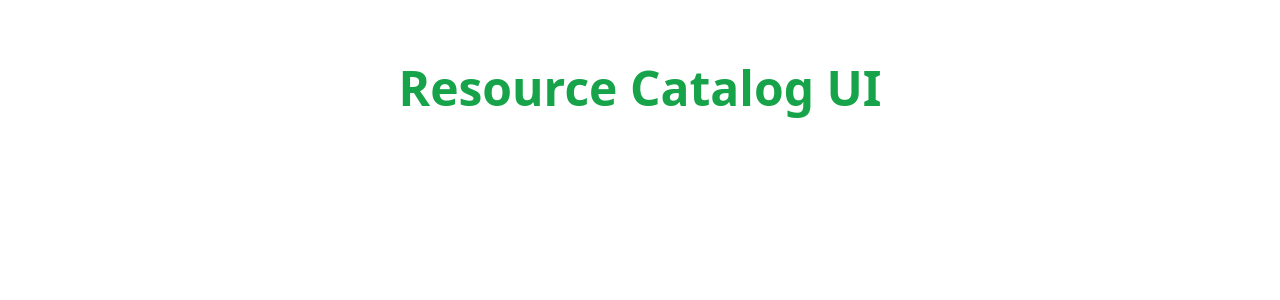
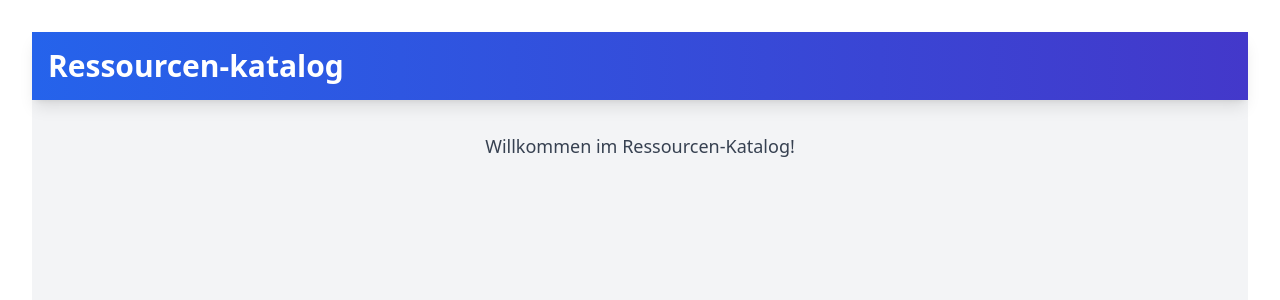
Before and after one commit to Vitja72/resource-catalog-ui, a React (Vite) app: page / in a window 1280 px wide. Shown: the top 300 px of the page. Built offline with nearby package versions, Linux system fonts and the light colour scheme.

Commit message:
feat(UI-103): Basis-App-Layout mit Header und Main-Bereich implementiert

```diff
--- a/src/App.jsx
+++ b/src/App.jsx
@@ -1,9 +1,27 @@
 import './App.css'
 function App() {
   return (
-    <>
-     <h1 className="text-5xl font-extrabold text-green-600 text-center p-8" >Resource Catalog UI</h1>
-    </>
+
+     <div className="min-h-screen bg-gray-100 font-sans antialiased">
+      <header className="bg-gradient-to-r from-blue-600 to-indigo-700 p-4 shadow-lg">
+        <div className="container mx-auto flex justify-between items-center">
+          <h1 className="text-3xl font-extrabold text-white">Ressourcen-katalog</h1>
+          <nav>
+            {/*Hier kommt später das Menü. */}
+          </nav>
+
+        </div>
+
+
+      </header>
+
+      <main className="container mx-auto p-4 mt-4">
+        <p className="text-gray-700 text-lg"> Willkommen im Ressourcen-Katalog!</p>
+
+
+      </main>
+      </div>
+
   )
 }
 export default App
```
